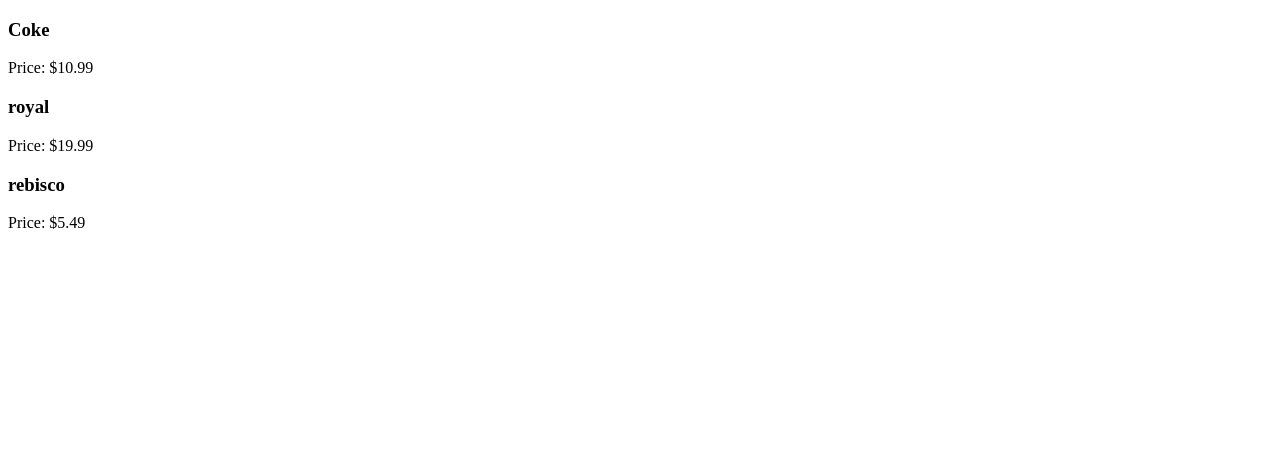
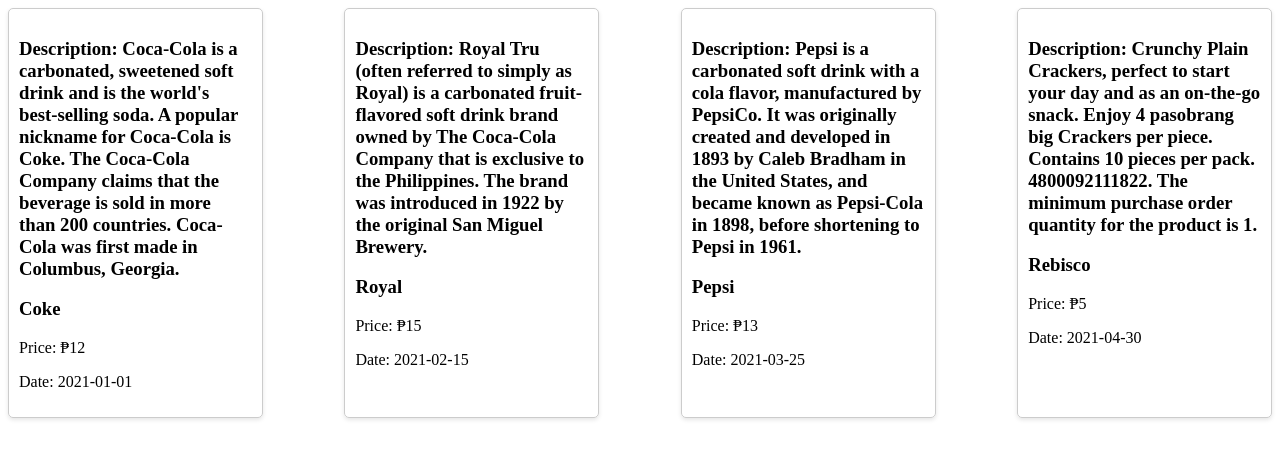
Before and after one commit to JamesSerenio/Product, a plain HTML site: page index.html in a window 1280 px wide. Drawn offline with Linux system fonts and the light colour scheme.

Commit message:
clearing

```diff
--- a/assets/js/app.js
+++ b/assets/js/app.js
@@ -11,24 +11,44 @@ async function fetchAndDisplayProducts() {
         const data = await response.json();
 
         const productList = document.getElementById('product-list');
-
-        productList.innerHTML = '';
+        const productListContainer = document.createElement('div');
+        productListContainer.style.display = 'flex';
+        productListContainer.style.flexWrap = 'wrap';
+        productListContainer.style.justifyContent = 'space-between';
 
         data.forEach(product => {
             const productCard = document.createElement('div');
             productCard.classList.add('product-card');
 
+            productCard.style.marginBottom = '20px';
+            productCard.style.padding = '10px';
+            productCard.style.border = '1px solid #ccc';
+            productCard.style.borderRadius = '5px';
+            productCard.style.boxShadow = '0 2px 4px rgba(0, 0, 0, 0.1)';
+            productCard.style.width = 'calc(20% - 20px)';
+            productCard.style.verticalAlign = 'top';
+
+            const productDescription = document.createElement('h3');
+            productDescription.textContent = `Description: ${product.description}`;
+
             const productName = document.createElement('h3');
             productName.textContent = product.name;
 
             const productPrice = document.createElement('p');
-            productPrice.textContent = `Price: $${product.price}`;
+            productPrice.textContent = `Price: ₱${product.price}`;
 
+            const productDate = document.createElement('p');
+            productDate.textContent = `Date: ${product.date}`;
+
+            productCard.appendChild(productDescription);
             productCard.appendChild(productName);
             productCard.appendChild(productPrice);
+            productCard.appendChild(productDate);
 
-            productList.appendChild(productCard);
+            productListContainer.appendChild(productCard);
         });
+
+        productList.appendChild(productListContainer);
     } catch (error) {
         console.error('Error fetching data:', error);
     }
--- a/assets/js/data.json
+++ b/assets/js/data.json
@@ -1,20 +1,26 @@
 [
     {
-      "description": "Product description 1",
+      "description": "Coca-Cola is a carbonated, sweetened soft drink and is the world's best-selling soda. A popular nickname for Coca-Cola is Coke. The Coca-Cola Company claims that the beverage is sold in more than 200 countries. Coca-Cola was first made in Columbus, Georgia.",
       "name": "Coke",
-      "price": 10.99,
+      "price": 12.00,
       "date": "2021-01-01"
     },
     {
-      "description": "Product description 2",
-      "name": "royal",
-      "price": 19.99,
+      "description": "Royal Tru (often referred to simply as Royal) is a carbonated fruit-flavored soft drink brand owned by The Coca-Cola Company that is exclusive to the Philippines. The brand was introduced in 1922 by the original San Miguel Brewery.",
+      "name": "Royal",
+      "price": 15.00,
       "date": "2021-02-15"
     },
     {
-      "description": "Product description 3",
-      "name": "rebisco",
-      "price": 5.49,
-      "date": "2021-03-30"
+      "description": "Pepsi is a carbonated soft drink with a cola flavor, manufactured by PepsiCo. It was originally created and developed in 1893 by Caleb Bradham in the United States, and became known as Pepsi-Cola in 1898, before shortening to Pepsi in 1961.",
+      "name": "Pepsi",
+      "price": 13.00,
+      "date": "2021-03-25"
+    },
+    {
+      "description": "Crunchy Plain Crackers, perfect to start your day and as an on-the-go snack. Enjoy 4 pasobrang big Crackers per piece. Contains 10 pieces per pack. 4800092111822. The minimum purchase order quantity for the product is 1.",
+      "name": "Rebisco",
+      "price": 5.00,
+      "date": "2021-04-30"
     }
   ]
```
Also changed, not shown: index.html (+2 -0 lines).
